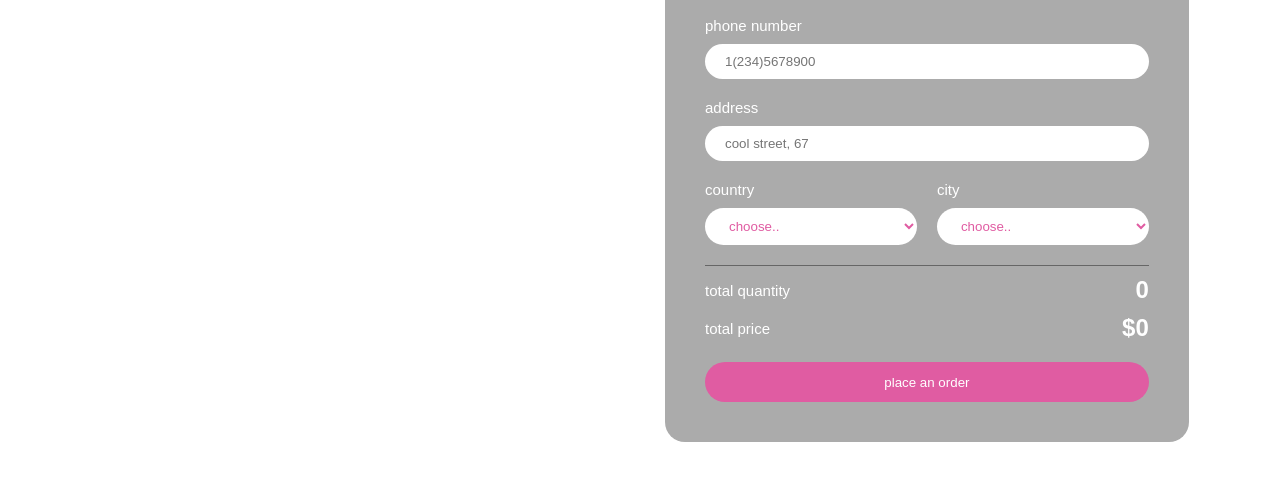
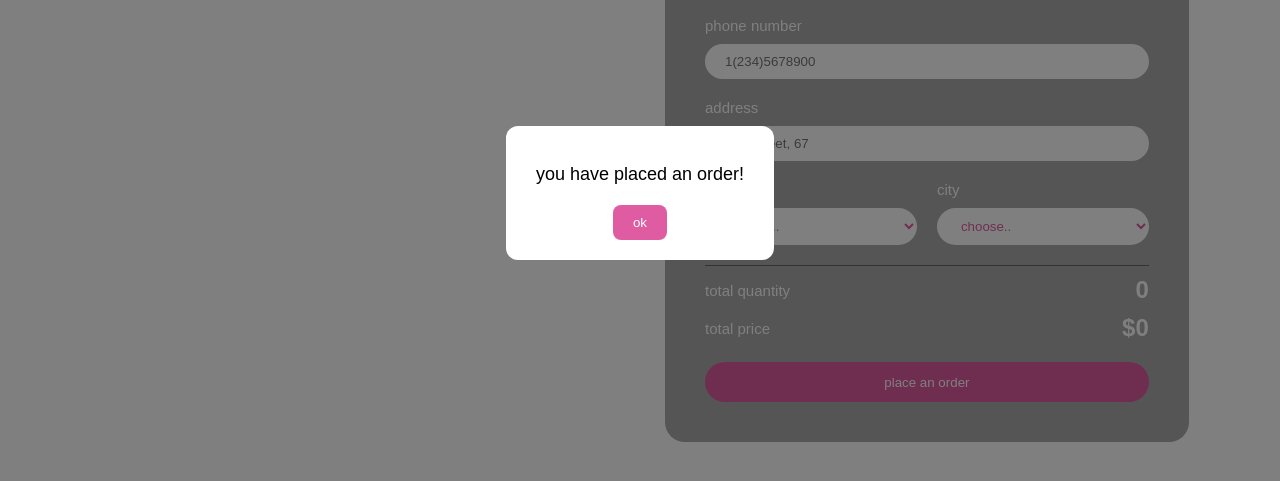
Before and after one commit to a-orlova/webPrLab1, a plain HTML site: page checkout.html in a window 1280 px wide. Both pictures are taken after a click on the button "place an order". Shown: the part 207-688 px from the top of the page. Drawn offline with Linux system fonts and the light colour scheme; a web font is replaced by a local one.

Commit message:
modal window

```diff
--- a/checkout.html
+++ b/checkout.html
@@ -81,6 +81,15 @@
             <button class="buttonCheckout">place an order</button>
             </div>
     </div>
+
+    <div id="orderModal" class="modal">
+        <div class="modal-content">
+        <p>you have placed an order!</p>
+        <button id="orderOkBtn">ok</button>
+    </div>
+
+</div>
+
 </div>
     <script src="checkout.js"></script>
 </body>
--- a/checkout.js
+++ b/checkout.js
@@ -79,3 +79,24 @@ function addCartToHTML(){
     if(totalQuantityHTML) totalQuantityHTML.innerText = totalQuantity;
     if(totalPriceHTML) totalPriceHTML.innerText = '$' + totalPrice;
 }
+
+let orderModal = document.getElementById('orderModal');
+let orderOkBtn = document.getElementById('orderOkBtn');
+let placeOrderBtn = document.querySelector('.buttonCheckout');
+
+if(placeOrderBtn){
+    placeOrderBtn.addEventListener('click', (e) => {
+        e.preventDefault();
+        orderModal.style.display = 'flex';
+    });
+}
+
+if(orderOkBtn){
+    orderOkBtn.addEventListener('click', () => {
+        listCart = [];
+        localStorage.removeItem('listCart');
+
+        orderModal.style.display = 'none';
+        window.location.href = 'index.html';
+    });
+}
--- a/style.css
+++ b/style.css
@@ -322,3 +322,43 @@ header .totalQuantity{
     font-size: large;
     font-weight: bold;
 }
+.modal {
+    display: none;
+    position: fixed;
+    z-index: 2000;
+    left: 0;
+    top: 0;
+    width: 100%;
+    height: 100%;
+    background: rgba(0,0,0,0.5);
+    justify-content: center;
+    align-items: center;
+
+}
+
+.modal .show {
+    opacity: 1;
+    display: flex;
+}
+
+.modal-content {
+    background: #fff;
+    padding: 20px 30px;
+    border-radius: 12px;
+    text-align: center;
+    max-width: 300px;
+}
+
+.modal-content p {
+    font-size: 18px;
+    margin-bottom: 20px;
+}
+
+.modal-content button {
+    background: #E05CA2;
+    border: none;
+    color: #fff;
+    padding: 10px 20px;
+    border-radius: 8px;
+    cursor: pointer;
+}
```
